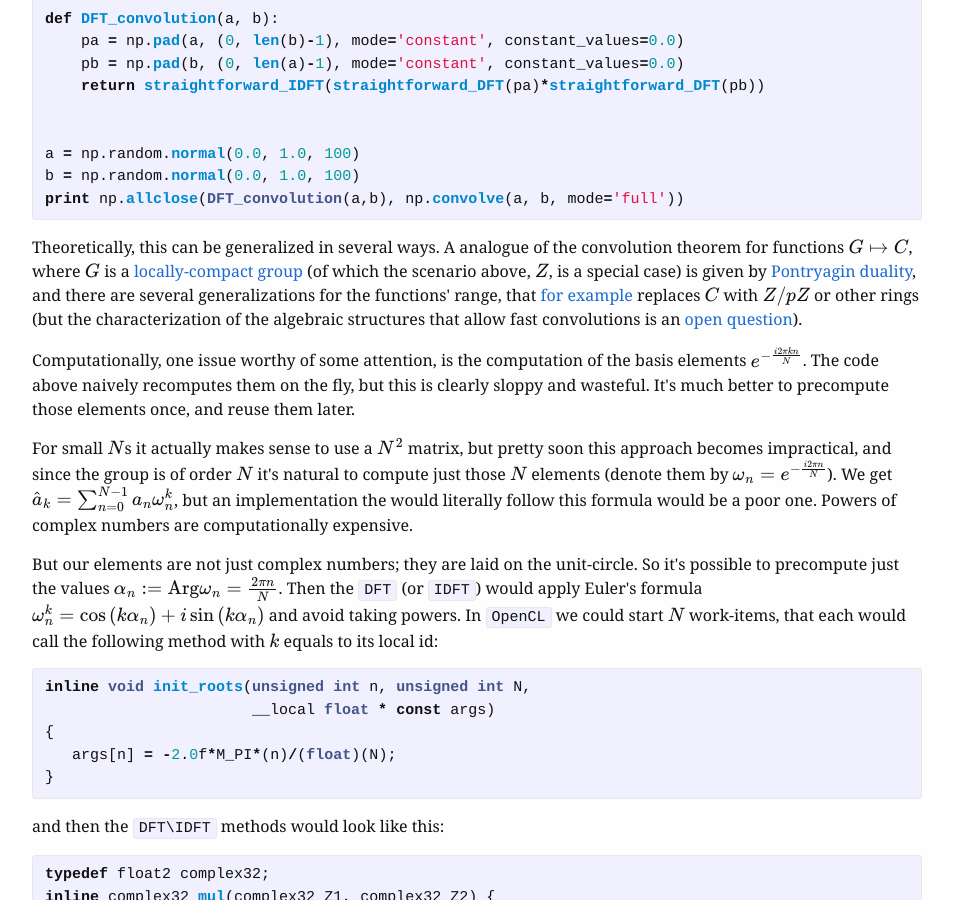
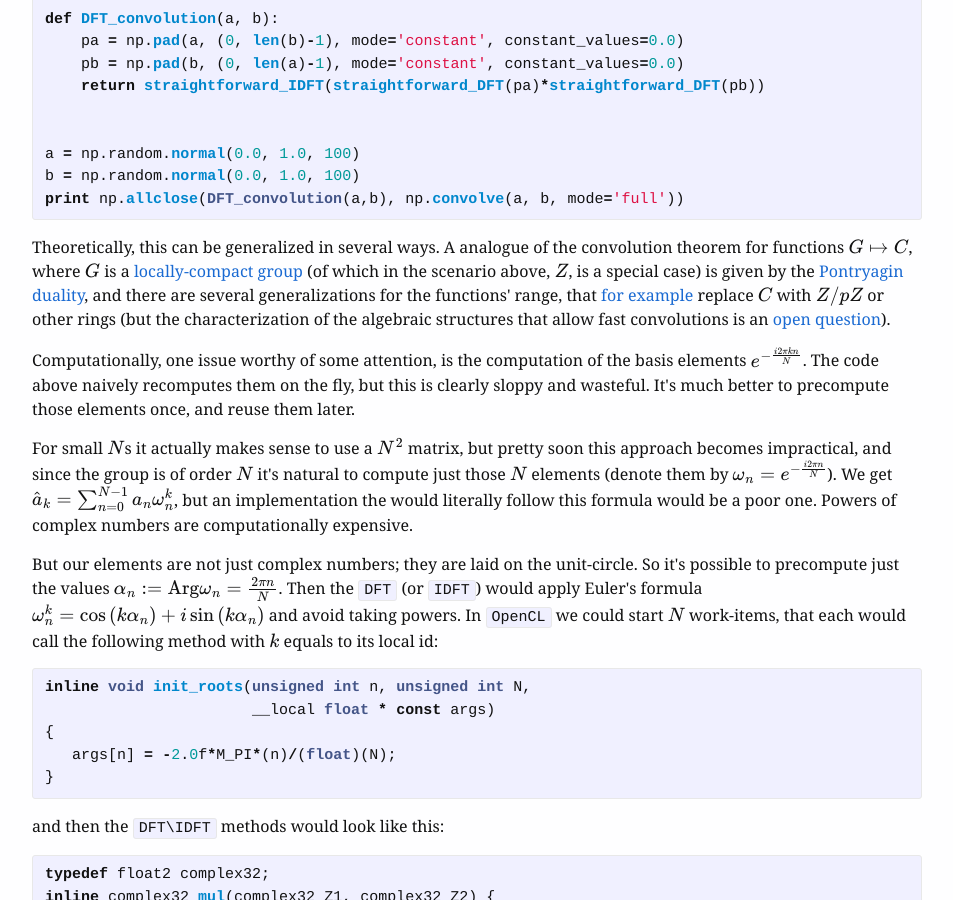
Before and after one commit to omersha/omersha.github.io, a Jekyll site: the page built from _laws-sausages-and-convnets/convolutions.md, in a window 1280 px wide and 900 px high, scrolled down 7574 px. Shown: the whole window, without its empty margins (163-1116 px from the left). Built offline with Jekyll 4.4.1, drawn with Linux system fonts in a browser that asks for light colours; some web fonts are replaced; formulas are drawn with MathJax 3.

Commit message:
minor edit

```diff
--- a/_laws-sausages-and-convnets/convolutions.md
+++ b/_laws-sausages-and-convnets/convolutions.md
@@ -458,10 +458,10 @@ print np.allclose(DFT_convolution(a,b), np.convolve(a, b, mode='full'))
 Theoretically, this can be generalized in several ways. A analogue of
 the convolution theorem for functions $G\mapsto C$, where $G$ is a
 <a href="https://en.wikipedia.org/wiki/Locally_compact_group">locally-compact group</a>
-(of which the scenario above, $Z$, is a special case) is given by
+(of which in the scenario above, $Z$, is a special case) is given by the
 <a href="https://en.wikipedia.org/wiki/Pontryagin_duality">Pontryagin duality</a>,
 and there are several generalizations for the functions' range, that
-<a href="http://mathworld.wolfram.com/NumberTheoreticTransform.html">for example</a> replaces $C$ with
+<a href="http://mathworld.wolfram.com/NumberTheoreticTransform.html">for example</a> replace $C$ with
 $Z/pZ$ or other rings (but the characterization of the algebraic structures
 that allow fast convolutions is an
 <a href="http://mathoverflow.net/questions/10237/does-the-convolution-theorem-apply-to-weaker-algebraic-structures">open question</a>).
```
